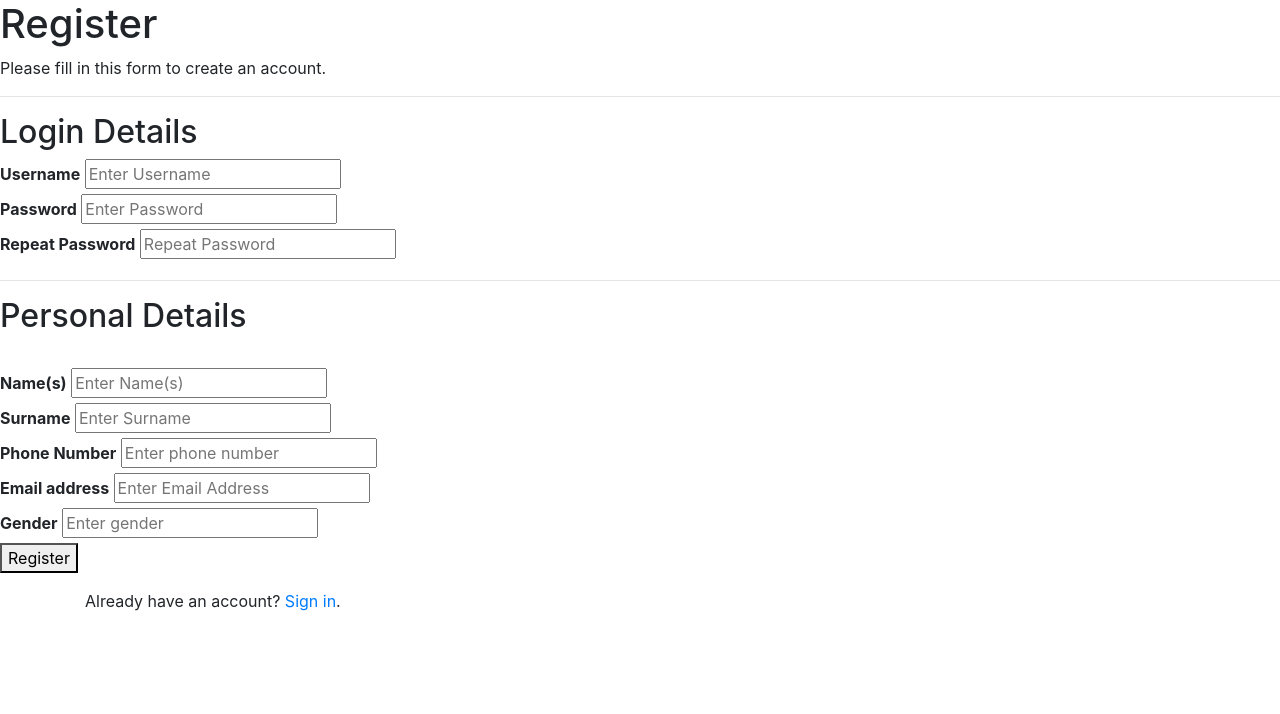
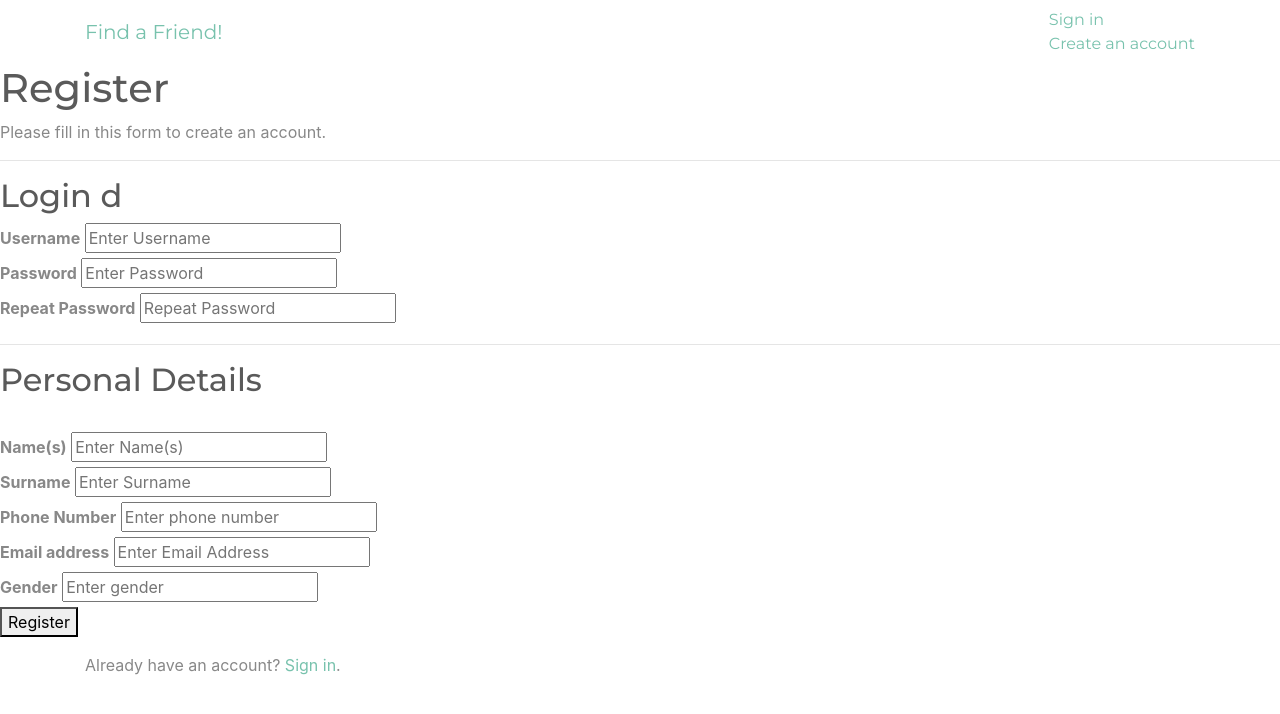
Before and after one commit to lt-silver/Friends_Finding_App, a CodeIgniter app: page /database/index.php/users/register in a window 1280 px wide. Shown: the top 714 px of the page. Run offline with CodeIgniter, Linux system fonts and the light colour scheme; some libraries are stand-ins or nearby versions.

Commit message:
updated application and header
fixed header problems with links

```diff
--- a/FriendFinder/application/views/Users/Register.php
+++ b/FriendFinder/application/views/Users/Register.php
@@ -6,7 +6,7 @@
         <p>Please fill in this form to create an account.</p>
         <hr>
 
-        <h2>Login Details</h2>
+        <h2>Login d</h2>
 
         <label for="username"><b>Username</b></label>
         <input type="text" placeholder="Enter Username" name="username" id="username">
--- a/FriendFinder/application/views/hub.php
+++ /dev/null
@@ -1 +0,0 @@
-f
--- a/FriendFinder/application/views/templates/footer.php
+++ b/FriendFinder/application/views/templates/footer.php
@@ -1,2 +1,3 @@
-    </body>
-</hmtl>
+    </div>
+  </body>
+</html>
--- a/FriendFinder/application/views/templates/header.php
+++ b/FriendFinder/application/views/templates/header.php
@@ -1,10 +1,20 @@
 <html>
     <head>
-        <title>FriendFinding</title>
-        <meta name="viewport" content="width=device-width, initial-scale=1">
-        <link href="<?php echo base_url(); ?>/assets/css/main.css" rel="stylesheet" > <!-- bootstrap style css -->
-        <link href="<?php echo base_url(); ?>/assets/css/bootstrap.min.css" rel="stylesheet" >
-        <script type="text/javascript" src="https://www.gstatic.com/charts/loader.js"></script> <!-- bootstrap style css -->
-        <script src="<?php echo base_url(); ?>/assets/js/questionnaire.js"></script>
+        <title>Find a Friend!</title>
+        <link rel="stylesheet" href="https://bootswatch.com/4/minty/bootstrap.min.css">
     </head>
     <body>
+    <nav class="navbar navbar-inverse">
+        <div class="container">
+            <div class="navbar-header">
+                <a class="navbar-brand" href="<?php echo base_url(); ?>">Find a Friend!</a>
+            </div>
+            <div id="navbar">
+                <ul class="nav navbar-nav">
+                    <!-- <li><a href="<takeout?php echo base_url(); ?>about">About</a></li> -->
+                    <li><a href="<?php echo base_url(); ?>users/login">Sign in</a></li>
+                    <li><a href="<?php echo base_url(); ?>users/Register">Create an account</a></li>
+                </ul>
+            </div>
+        </div>
+    </nav>
```
Also changed, not shown: FriendFinder/application/config/routes.php (+0 -48 lines).
